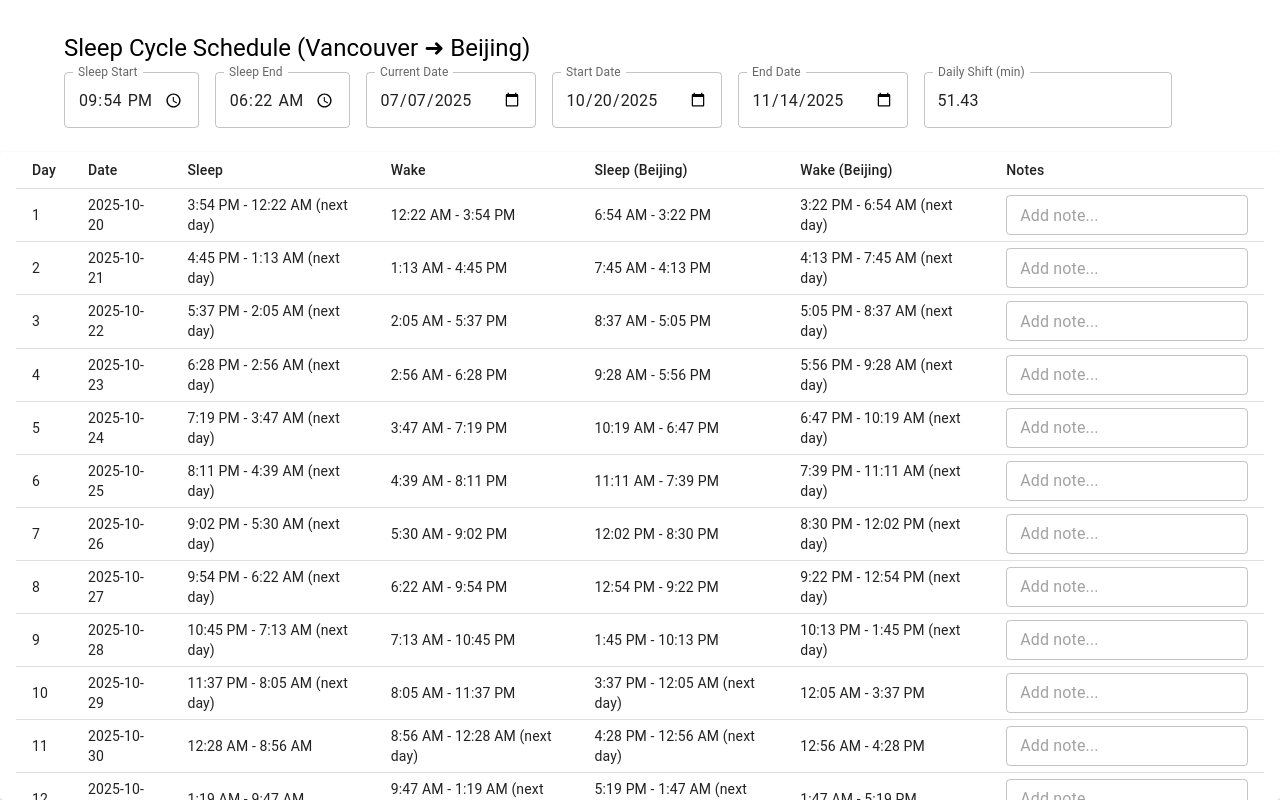
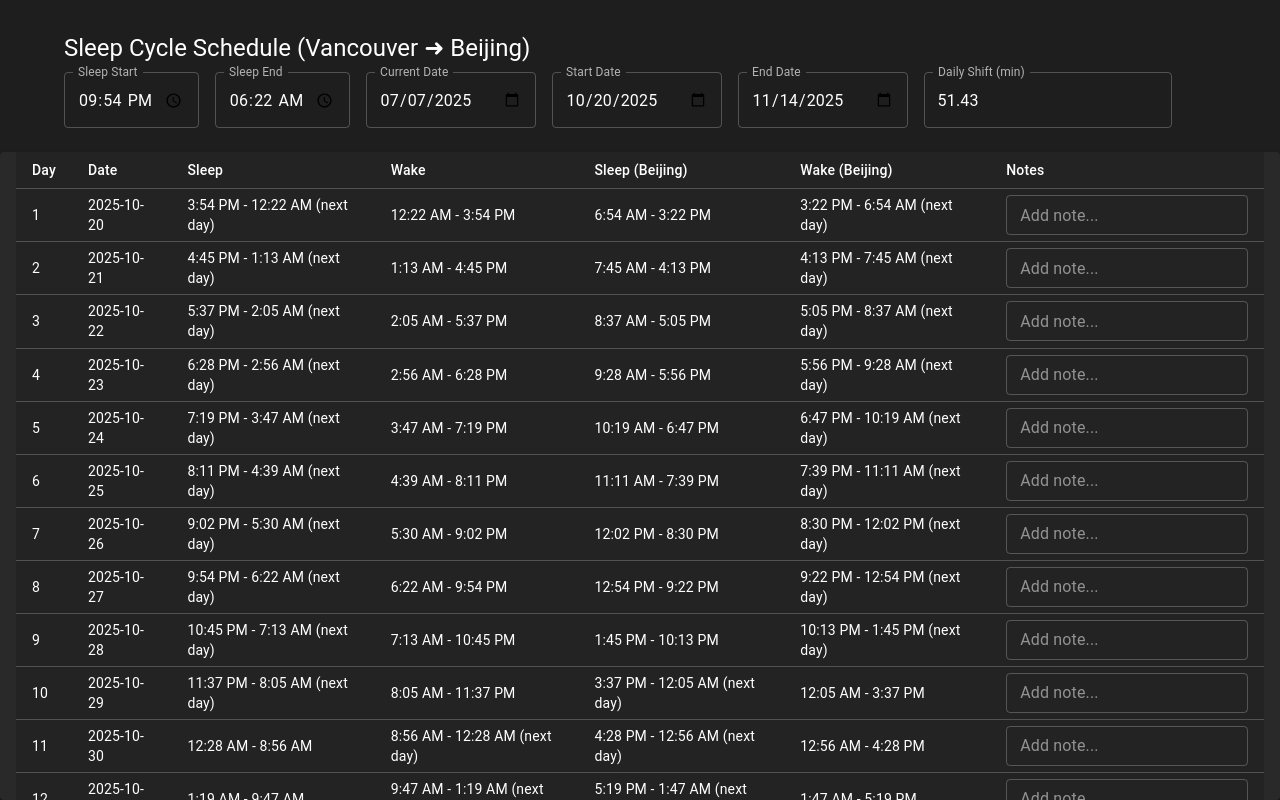
Before and after one commit to lmac2019/n24-calculator, a React (Create React App) app: page / in a window 1280 px wide. Built offline with nearby package versions, Linux system fonts and the light colour scheme.

Commit message:
added dark theme

```diff
--- a/src/App.tsx
+++ b/src/App.tsx
@@ -11,6 +11,8 @@ import {
   Stack,
   Paper,
   Box,
+  ThemeProvider,
+  createTheme,
 } from "@mui/material";
 import {
   addDays,
@@ -29,6 +31,21 @@ import {
 
 const LOCAL_TZ = "America/Vancouver";
 const BEIJING_TZ = "Asia/Shanghai";
+
+// Create dark theme
+const darkTheme = createTheme({
+  palette: {
+    mode: 'dark',
+    background: {
+      default: '#121212',
+      paper: '#1e1e1e',
+    },
+    text: {
+      primary: '#ffffff',
+      secondary: '#b3b3b3',
+    },
+  },
+});
 
 function timeStringToDate(baseDate: Date, timeStr: string): Date {
   const [h, m] = timeStr.split(":").map(Number);
@@ -188,6 +205,7 @@ export default function App() {
   };
 
   return (
+    <ThemeProvider theme={darkTheme}>
       <Box
         sx={{
           height: "100vh",
@@ -195,6 +213,8 @@ export default function App() {
           display: "flex",
           flexDirection: "column",
           fontFamily: "monospace",
+          backgroundColor: 'background.paper',
+          color: 'text.primary',
         }}
       >
               <Container maxWidth="lg" sx={{ mt: 4, flexShrink: 0 }}>
@@ -255,18 +275,19 @@ export default function App() {
             overflow: "auto",
             px: 2,
             pb: 2,
+            backgroundColor: 'background.paper',
           }}
         >
           <Table stickyHeader size="small" sx={{ minWidth: 1200 }}>
             <TableHead>
               <TableRow>
-              <TableCell>Day</TableCell>
-              <TableCell>Date</TableCell>
-              <TableCell>Sleep</TableCell>
-              <TableCell>Wake</TableCell>
-              <TableCell>Sleep (Beijing)</TableCell>
-              <TableCell>Wake (Beijing)</TableCell>
-              <TableCell>Notes</TableCell>
+                <TableCell sx={{ backgroundColor: '#232323' }}>Day</TableCell>
+                <TableCell sx={{ backgroundColor: '#232323' }}>Date</TableCell>
+                <TableCell sx={{ backgroundColor: '#232323' }}>Sleep</TableCell>
+                <TableCell sx={{ backgroundColor: '#232323' }}>Wake</TableCell>
+                <TableCell sx={{ backgroundColor: '#232323' }}>Sleep (Beijing)</TableCell>
+                <TableCell sx={{ backgroundColor: '#232323' }}>Wake (Beijing)</TableCell>
+                <TableCell sx={{ backgroundColor: '#232323' }}>Notes</TableCell>
               </TableRow>
             </TableHead>
             <TableBody>
@@ -294,13 +315,13 @@ export default function App() {
                       onClick={() => setSelectedRow(day)}
                       sx={selectedRow === day ? { backgroundColor: 'rgba(25, 118, 210, 0.15)' } : { cursor: 'pointer' }}
                     >
-                    <TableCell>{day}</TableCell>
-                    <TableCell>{format(date, "yyyy-MM-dd")}</TableCell>
-                    <TableCell>{`${sleepStart} - ${sleepEnd}`}</TableCell>
-                    <TableCell>{`${wakeStart} - ${wakeEnd}`}</TableCell>
-                    <TableCell>{`${sleepStartBJ} - ${sleepEndBJ}`}</TableCell>
-                    <TableCell>{`${wakeStartBJ} - ${wakeEndBJ}`}</TableCell>
-                    <TableCell>
+                      <TableCell sx={{ backgroundColor: '#232323' }}>{day}</TableCell>
+                      <TableCell sx={{ backgroundColor: '#232323' }}>{format(date, "yyyy-MM-dd")}</TableCell>
+                      <TableCell sx={{ backgroundColor: '#232323' }}>{`${sleepStart} - ${sleepEnd}`}</TableCell>
+                      <TableCell sx={{ backgroundColor: '#232323' }}>{`${wakeStart} - ${wakeEnd}`}</TableCell>
+                      <TableCell sx={{ backgroundColor: '#232323' }}>{`${sleepStartBJ} - ${sleepEndBJ}`}</TableCell>
+                      <TableCell sx={{ backgroundColor: '#232323' }}>{`${wakeStartBJ} - ${wakeEndBJ}`}</TableCell>
+                      <TableCell sx={{ backgroundColor: '#232323' }}>
                         <TextField
                           size="small"
                           placeholder="Add note..."
@@ -318,5 +339,6 @@ export default function App() {
           </Table>
         </Box>
       </Box>
+    </ThemeProvider>
   );
 }
```
Lines whose indentation alone changed are shown as unchanged.
